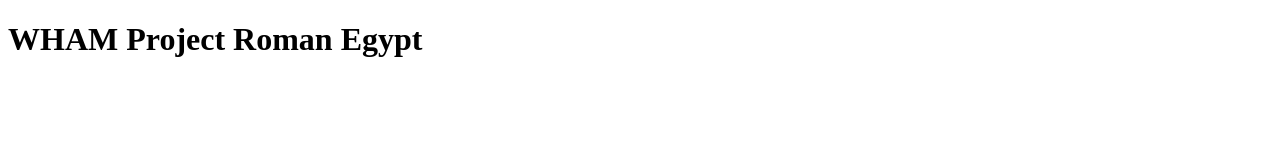
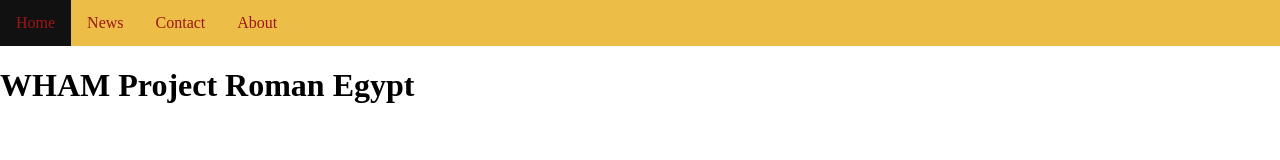
Before and after one commit to studleyjatwit/Web-Design-HTML-the-Archaeology-of-the-Mediterranean-WHAM-Project, a plain HTML site: page index.html in a window 1280 px wide. Drawn offline with Linux system fonts and the light colour scheme.

Commit message:
add bar at top

```diff
--- a/index.html
+++ b/index.html
@@ -1,10 +1,48 @@
 <!DOCTYPE html>
 <!-- Home page: the first page of the website; you can get to all other pages from here -->
 <html>
+  <style>
+body {
+  margin: 0;
+  padding: 0;
+}
+
+h2, p {
+  margin: 10px;
+}
+
+ul {
+  list-style-type: none;
+  margin: 0;
+  padding: 0;
+  background-color: #ecbd47;
+  display: flex;
+}
+
+ul li a {
+  display: block;
+  color: rgb(156, 23, 23);
+  padding: 14px 16px;
+  text-decoration: none;
+}
+
+ul li a:hover {
+  background-color: #111111;
+}
+</style>
+</head>
+<body>
+
+<ul>
+  <li><a href="#home">Home</a></li>
+  <li><a href="#news">News</a></li>
+  <li><a href="#contact">Contact</a></li>
+  <li><a href="#about">About</a></li>
+</ul>
+</body>
+
   <h1>
     WHAM Project Roman Egypt
   </h1>
-  <body>
 
-  </body>
 </html>
```
